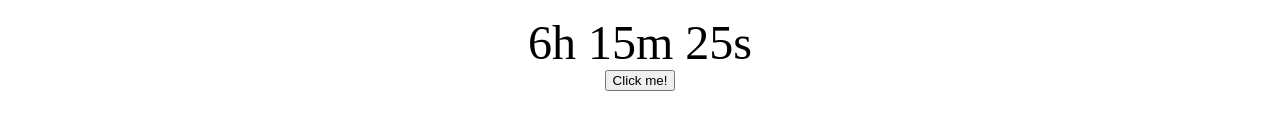
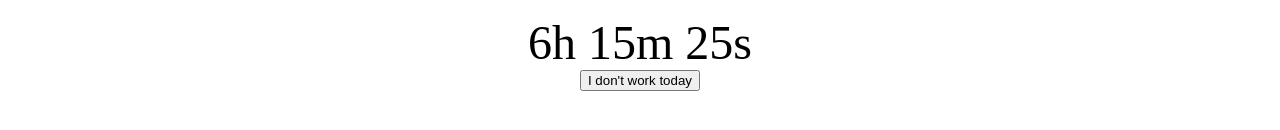
Before and after one commit to rhit-labayojt/workCountdownApp, a plain HTML site: page index.html in a window 1280 px wide. Shown: the part 240-370 px from the top of the page. Drawn offline with Linux system fonts and the light colour scheme.

Commit message:
Update index.html

```diff
--- a/index.html
+++ b/index.html
@@ -14,7 +14,7 @@
     <h1>Clock out in</h1>
     <div id="endCountdown"></div>
 
-    <button id="myButton">Click me!</button>
+    <button id="myButton">I don't work today</button>
   </div>
 
   <script src="script.js"></script>
```
